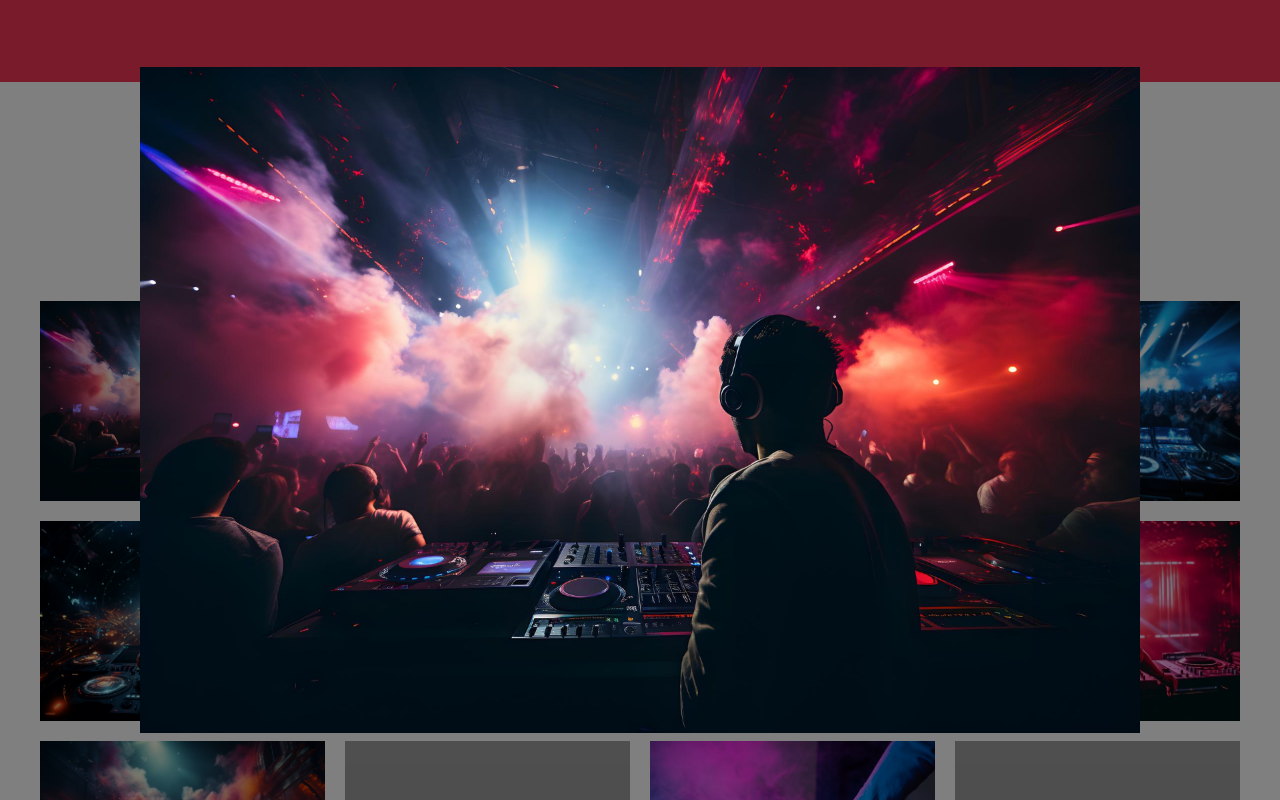
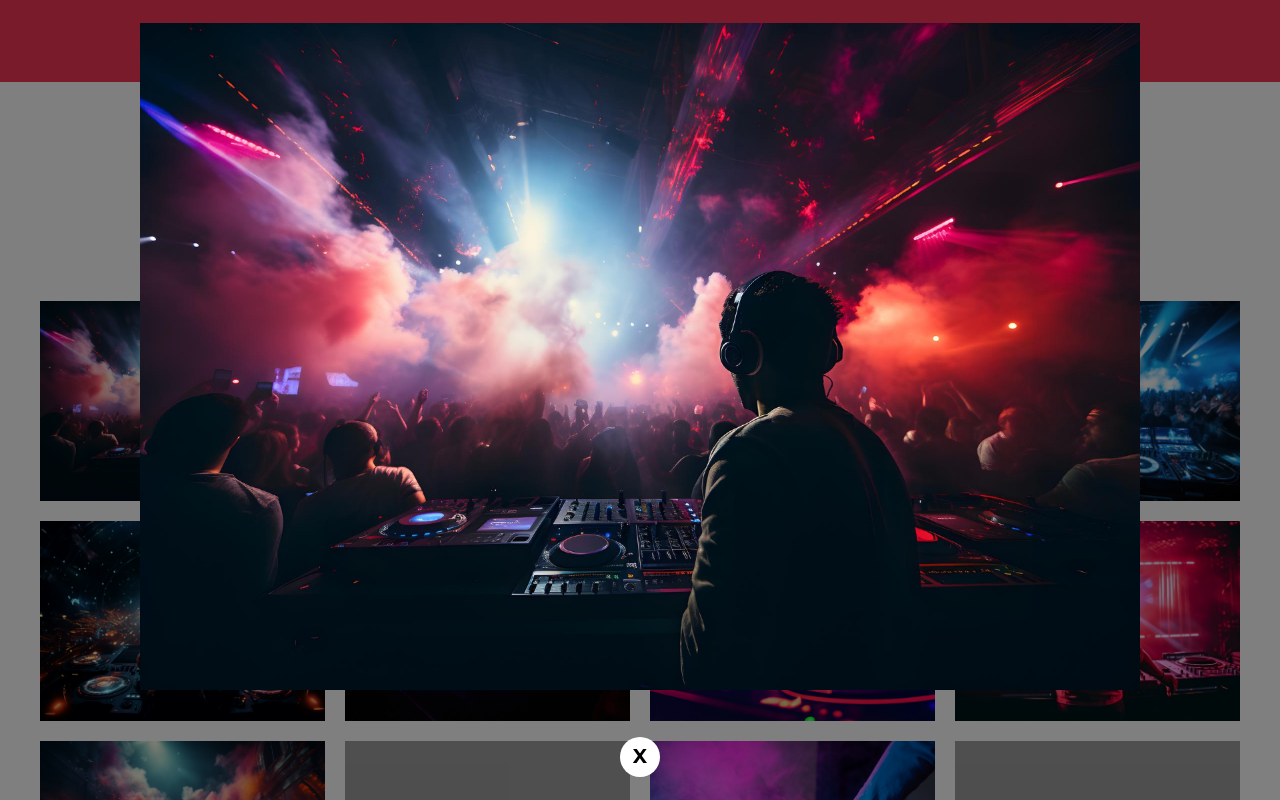
Before and after one commit to eltiozelda/Festival-de-musica, a website: page index.html in a window 1280 px wide. Both pictures are taken after a click on the picture 182 px from the left and 3332 px from the top of the page. Shown: the part 2932-3732 px from the top of the page. Drawn offline with Linux system fonts and the light colour scheme; files that its build step writes are made by us from their sources; grey boxes are pictures that could not be loaded.

Commit message:
Finalizando el modal

```diff
--- a/src/js/app.js
+++ b/src/js/app.js
@@ -34,6 +34,15 @@ function mostrarImagen(i) {
     modal.onclick = cerrarModal
     modal.appendChild(imagen)
 
+    // Botón cerrar modal
+    const cerrarModalBtn = document.createElement('BUTTON')
+    cerrarModalBtn.textContent = 'X'
+    cerrarModalBtn.classList.add('btn-cerrar')
+    cerrarModalBtn.onclick = cerrarModal
+
+    modal.appendChild(imagen)
+    modal.appendChild(cerrarModalBtn)
+
     // Agregar al HTML
     const body = document.querySelector('body')
     body.classList.add('overflow-hidden')
--- a/src/scss/layout/_galeria.scss
+++ b/src/scss/layout/_galeria.scss
@@ -45,6 +45,19 @@
     }
 }
 
+.btn-cerrar{
+    width: 4rem;
+    height: 4rem;
+    border-radius: 50%;
+    background-color: v.$blanco;
+    border: none;
+    color: v.$negro;
+    display: grid;
+    place-items: center;
+    font-weight: 700;
+    cursor: pointer;
+}
+
 @keyframes fadeIn {
     0% {
         opacity: 0;
```
Also changed, not shown: build/css/app.css, build/js/app.js, 1 other file.
